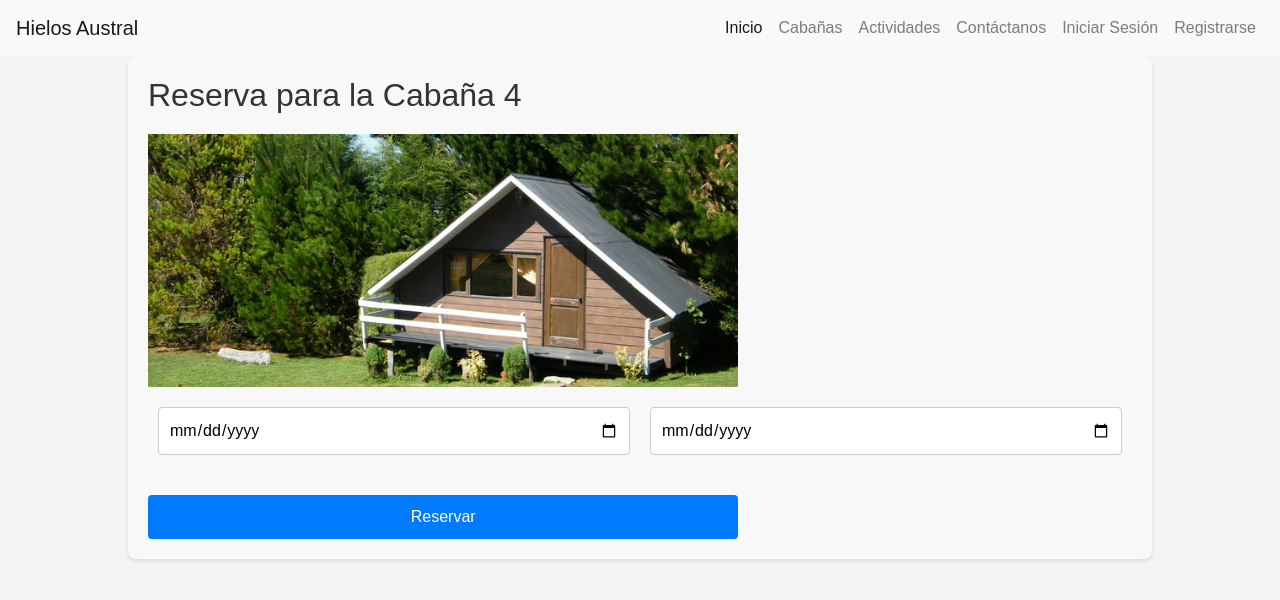
After one commit to tallerapp/hielos_austral, a Django app: a page that uses templates/reserva.html in a window 1280 px wide. The commit adds this page. Shown: the top 600 px of the page. Run offline with Django 4.2, Linux system fonts and the light colour scheme; a user stored in the database is signed in; data comes from the database, SQL or seed files in the repository; both versions use the stored data as it was before the commit; some libraries are stand-ins or nearby versions.

Commit message:
Registro de reserva

```diff
--- a/hielos_austral/settings.py
+++ b/hielos_austral/settings.py
@@ -127,3 +127,4 @@ MEDIA_ROOT = os.path.join(BASE_DIR,"media")
 # https://docs.djangoproject.com/en/4.2/ref/settings/#default-auto-field
 
 DEFAULT_AUTO_FIELD = 'django.db.models.BigAutoField'
+LOGIN_URL = 'web:login'
--- a/hielos_austral/static/css/styles.css
+++ b/hielos_austral/static/css/styles.css
@@ -161,40 +161,53 @@ body {
 .social-icon:hover {
   color: #006400;
 }
-.form {
-  max-width: 500px;
+.container-form {
+  width: 80%;
   margin: 0 auto;
-  margin-top: 50px;
   padding: 20px;
-  background-color: #f7f7f7;
-  border: 1px solid #ddd;
-  border-radius: 4px;
+  background-color: #f8f8f8;
+  border-radius: 8px;
   box-shadow: 0 2px 4px rgba(0, 0, 0, 0.1);
+  display: flex;
+  flex-direction: column;
+  align-items: center;
 }
 
-/* Estilo para todas las etiquetas dentro del formulario */
-.form label {
-  display: block;
-  margin-bottom: 8px;
-  font-weight: bold;
+.form {
+  width: 100%;
 }
 
-/* Estilo para todos los campos de entrada */
-.form input[type="text"],
-.form input[type="email"],
-.form input[type="password"] {
+.form h2 {
+  margin-bottom: 20px;
+  color: #333;
+}
+
+.form img {
+  max-width: 60%;
+  margin-bottom: 20px;
+  align-self: center; /* Centra la imagen en el formulario */
+}
+
+/* Agrupa los campos de fecha de inicio y fin */
+.form .dates {
+  display: flex;
+  justify-content: space-between;
   width: 100%;
+  margin-bottom: 20px;
+}
+
+.form input[type='date'] {
   padding: 10px;
-  margin-bottom: 20px;
+  margin: 0 10px; /* Espacio entre los campos de fecha */
   border: 1px solid #ccc;
   border-radius: 4px;
-  box-sizing: border-box;
+  width: calc(50% - 20px); /* Ajusta el ancho para incluir el margen */
 }
 
-/* Estilo específico para el botón de envío */
 .form button[type="submit"] {
-  width: 100%;
+  width: 60%;
   padding: 10px;
+  margin-top: 20px; /* Espacio por encima del botón */
   background-color: #007bff;
   color: white;
   border: none;
--- a/modelapp/forms.py
+++ b/modelapp/forms.py
@@ -1,6 +1,41 @@
 from django import forms
 from django.contrib.auth.forms import UserCreationForm
+from .models import Reserva,Cabaña
 from django.contrib.auth.models import User
+
+class ReservaForm(forms.ModelForm):
+    class Meta:
+        model = Reserva
+        fields = ['cabaña', 'fecha_inicio', 'fecha_fin']
+        widgets = {
+            'fecha_inicio': forms.DateInput(attrs={'type': 'date'}),
+            'fecha_fin': forms.DateInput(attrs={'type': 'date'}),
+        }
+
+    def clean(self):
+        cleaned_data = super(ReservaForm, self).clean()
+        cabaña = cleaned_data.get('cabaña')
+        fecha_inicio = cleaned_data.get('fecha_inicio')
+        fecha_fin = cleaned_data.get('fecha_fin')
+
+        # Asegúrate de que la fecha de inicio es anterior a la fecha de fin
+        if fecha_inicio and fecha_fin and fecha_inicio > fecha_fin:
+            raise forms.ValidationError({
+                'fecha_inicio': "La fecha de inicio debe ser antes de la fecha de fin.",
+                'fecha_fin': "La fecha de fin debe ser después de la fecha de inicio."
+            })
+
+        # Comprueba la disponibilidad de la cabaña
+        if fecha_inicio and fecha_fin:
+            reservas_existentes = Reserva.objects.filter(
+                cabaña=cabaña,
+                fecha_fin__gte=fecha_inicio,
+                fecha_inicio__lte=fecha_fin
+            )
+            if reservas_existentes.exists():
+                raise forms.ValidationError("La cabaña no está disponible en las fechas seleccionadas.")
+
+        return cleaned_data
 
 class UserRegisterForm(UserCreationForm):
     email = forms.EmailField()
--- a/modelapp/models.py
+++ b/modelapp/models.py
@@ -1,12 +1,6 @@
+from django.conf import settings
 from django.db import models
-
-class Cliente(models.Model):
-    cliente_id = models.AutoField(primary_key=True)
-    nombre = models.CharField(max_length=50)
-    apellidos = models.CharField(max_length=50)
-    correo_electronico = models.EmailField()
-    password = models.CharField(max_length=100)
-
+from django.contrib.auth.models import User
 
 class Cabaña(models.Model):
     cabaña_id = models.AutoField(primary_key=True)
@@ -19,7 +13,7 @@ class Cabaña(models.Model):
 
 class Reserva(models.Model):
     reserva_id = models.AutoField(primary_key=True)
-    cliente = models.ForeignKey(Cliente, on_delete=models.CASCADE)
+    cliente = models.ForeignKey(settings.AUTH_USER_MODEL, on_delete=models.CASCADE)
     cabaña = models.ForeignKey(Cabaña, on_delete=models.CASCADE)
     fecha_inicio = models.DateField()
     fecha_fin = models.DateField()
--- a/modelapp/urls.py
+++ b/modelapp/urls.py
@@ -7,6 +7,6 @@ urlpatterns = [
     path('cabañas/<str:cabaña_id>', views.DetalleCabañas, name='cabañas'),
     path('register/',views.register,name='register'),
     path('login/',LoginView.as_view(template_name='login.html'),name='login'),
-    path('logout/',LoginView.as_view(template_name='logout.html'),name='logout')
-
+    path('logout/',LogoutView.as_view(template_name='logout.html'),name='logout'),
+    path('cabañas/reserva/<int:cabaña_id>/',views.reserva,name='reserva')
 ]
--- a/modelapp/views.py
+++ b/modelapp/views.py
@@ -1,6 +1,8 @@
 from django.shortcuts import get_object_or_404, redirect, render
 from modelapp.models import Cabaña
-from .forms import UserRegisterForm
+from .forms import ReservaForm, UserRegisterForm
+from django.contrib.auth.decorators import login_required
+
 
 
 def index(request):
@@ -20,9 +22,28 @@ def register(request):
         if form.is_valid():
             form.save()
             username = form.cleaned_data['username']
-            return redirect('login')
+            return redirect('web:login')
     else:
         form = UserRegisterForm()
 
     context = {'form': form}
     return render(request,'register.html',context)
+
+@login_required
+def reserva(request, cabaña_id):
+    cabaña = get_object_or_404(Cabaña, pk=cabaña_id)
+
+    if request.method == 'POST':
+        form = ReservaForm(request.POST)
+        if form.is_valid():
+            nueva_reserva = form.save(commit=False)
+            nueva_reserva.cliente = request.user
+            nueva_reserva.cabaña = cabaña
+            nueva_reserva.save()
+            return redirect('web:index')
+        else:
+            pass
+    else:
+        form = ReservaForm(initial={'cabaña': cabaña})
+
+    return render(request, 'reserva.html', {'form': form, 'cabaña': cabaña})
--- a/templates/cabañas.html
+++ b/templates/cabañas.html
@@ -31,7 +31,7 @@
               <a class="nav-link" href="{% url 'web:index' %}">Inicio</a>
             </li>
             <li class="nav-item">
-              <a class="nav-link" href="#">Iniciar Sesión</a>
+              <a class="nav-link" href="">Iniciar Sesión</a>
             </li>
             <li class="nav-item">
               <a class="nav-link" href="#">Registrarse</a>
@@ -64,7 +64,7 @@
             <p>Precio por día: ${{ cabaña.precio }}</p>
             <p>Capacidad: {{ cabaña.capacidad }} personas</p>
             <p>Descripción: {{ cabaña.descripcion }}</p>
-            <a href="" class="btn-reservar">Hacer reserva</a>
+            <a href="reserva/{{cabaña.cabaña_id}}" class="btn-reservar">Hacer reserva</a>
         </div>
     </div>
 </div>
--- /dev/null
+++ b/templates/reserva.html
@@ -0,0 +1,21 @@
+{% extends 'layout.html' %}
+
+{% block content%}
+<div class="container-form">
+    <form method="post" class="form">
+        {% csrf_token %}
+        <h2>Reserva para la Cabaña {{ cabaña.cabaña_id }}</h2>
+        <img src="{{ cabaña.imagen.url }}" alt="{{ cabaña.descripcion }}" />
+        <div class="dates">
+            {{ form.fecha_inicio.errors }}
+            {{ form.fecha_inicio }}
+            {{ form.fecha_fin.errors }}
+            {{ form.fecha_fin }}
+        </div>
+        {{ form.cabaña.as_hidden }}
+        <button type="submit">Reservar</button>
+    </form>
+</div>
+
+
+{% endblock %}
```
Also changed, not shown: db.sqlite3, modelapp/migrations/0002_alter_reserva_cliente_delete_cliente.py (added), templates/logout.html (added).
